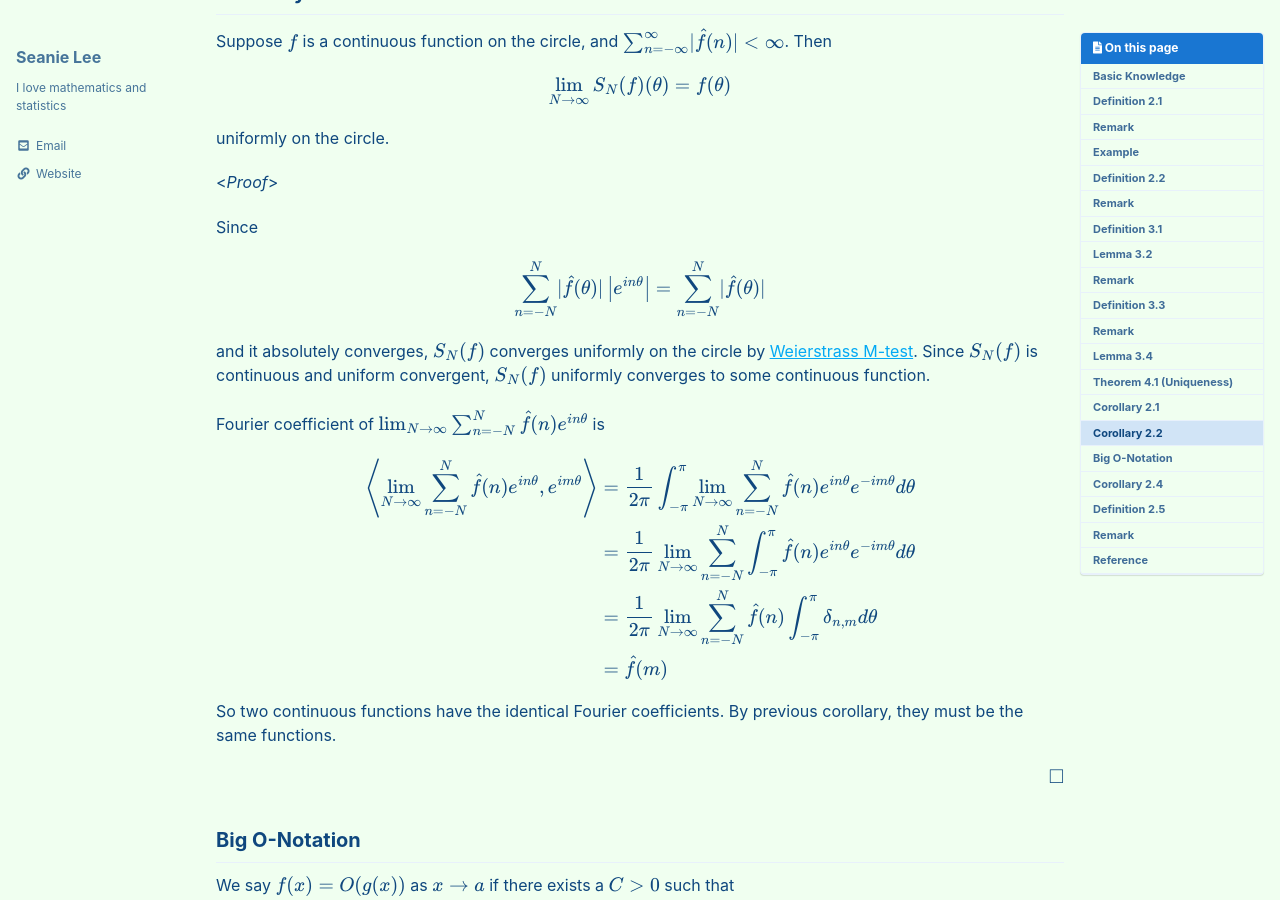
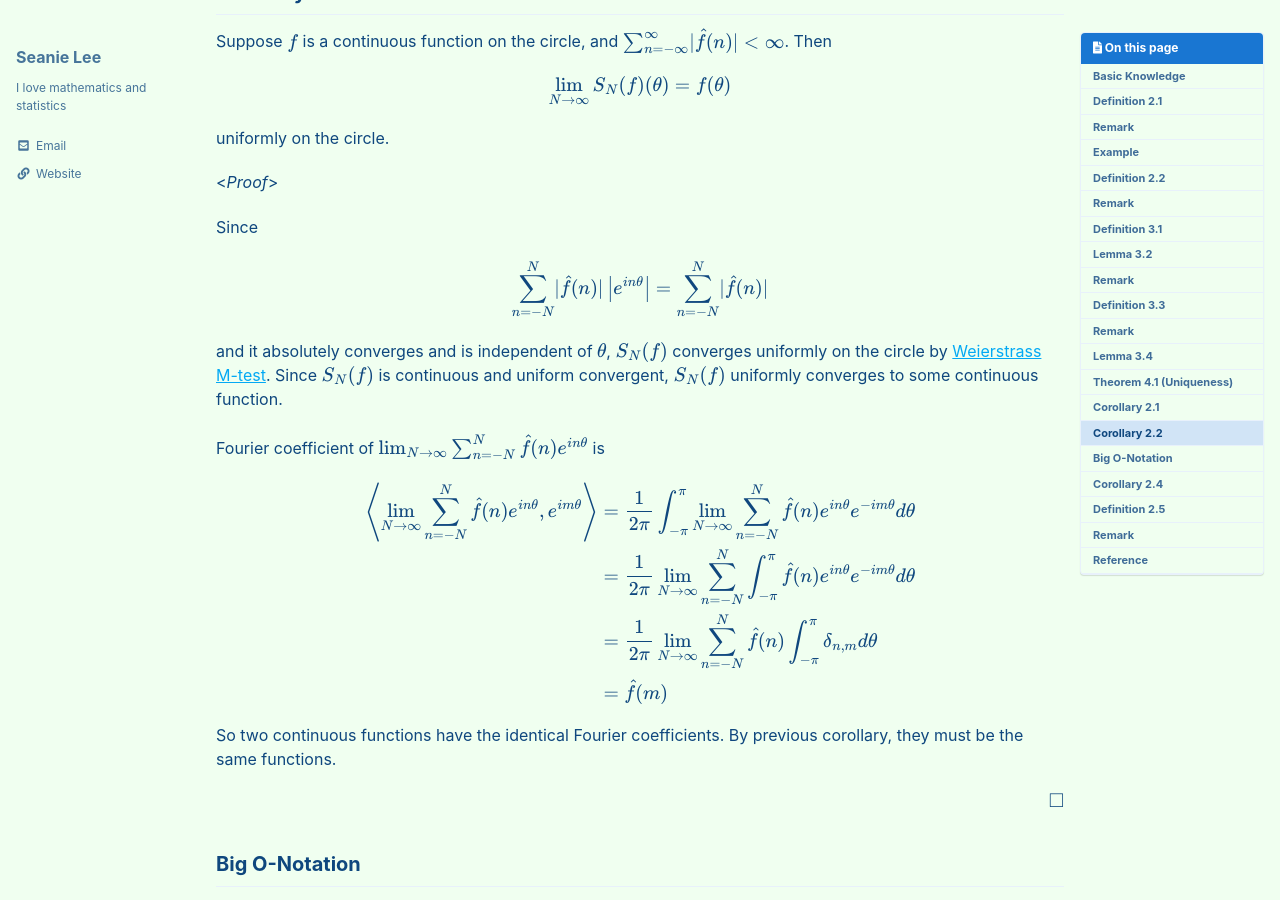
Before and after one commit to seanie12/blog, a Jekyll site: the page built from _posts/2023-02-01-Fourier-series.md, in a window 1280 px wide and 900 px high, scrolled down 7204 px. Built offline with Jekyll 4.4.1, drawn with Linux system fonts in a browser that asks for light colours; cached includes are drawn as plain includes; formulas are drawn with MathJax 3.

Commit message:
Update 2023-02-01-Fourier-series.md

```diff
--- a/_posts/2023-02-01-Fourier-series.md
+++ b/_posts/2023-02-01-Fourier-series.md
@@ -357,11 +357,11 @@ Since
 
 $$
 \begin{align*}
-\sum_{n=-N}^N \lvert \hat{f}(\theta)\rvert \left\lvert e^{in\theta}\right\rvert = \sum_{n=-N}^N\lvert \hat{f}(\theta)\rvert
+\sum_{n=-N}^N \lvert \hat{f}(n)\rvert \left\lvert e^{in\theta}\right\rvert = \sum_{n=-N}^N\lvert \hat{f}(n)\rvert
 \end{align*}
 $$
 
-and it absolutely converges, $S_N(f)$ converges uniformly on the circle by [Weierstrass M-test](https://seanie12.github.io/blog/analysis/pointwise-uniform-convergence/#theorem-827-weierstrass-m-test). Since $S_N(f)$ is continuous and uniform convergent, $S_N(f)$ uniformly converges to some continuous function.
+and it absolutely converges and is independent of $\theta$, $S_N(f)$ converges uniformly on the circle by [Weierstrass M-test](https://seanie12.github.io/blog/analysis/pointwise-uniform-convergence/#theorem-827-weierstrass-m-test). Since $S_N(f)$ is continuous and uniform convergent, $S_N(f)$ uniformly converges to some continuous function.
 
 Fourier coefficient of $\lim_{N\to\infty}\sum_{n=-N}^N \hat{f}(n)e^{in\theta}$ is
 
```
